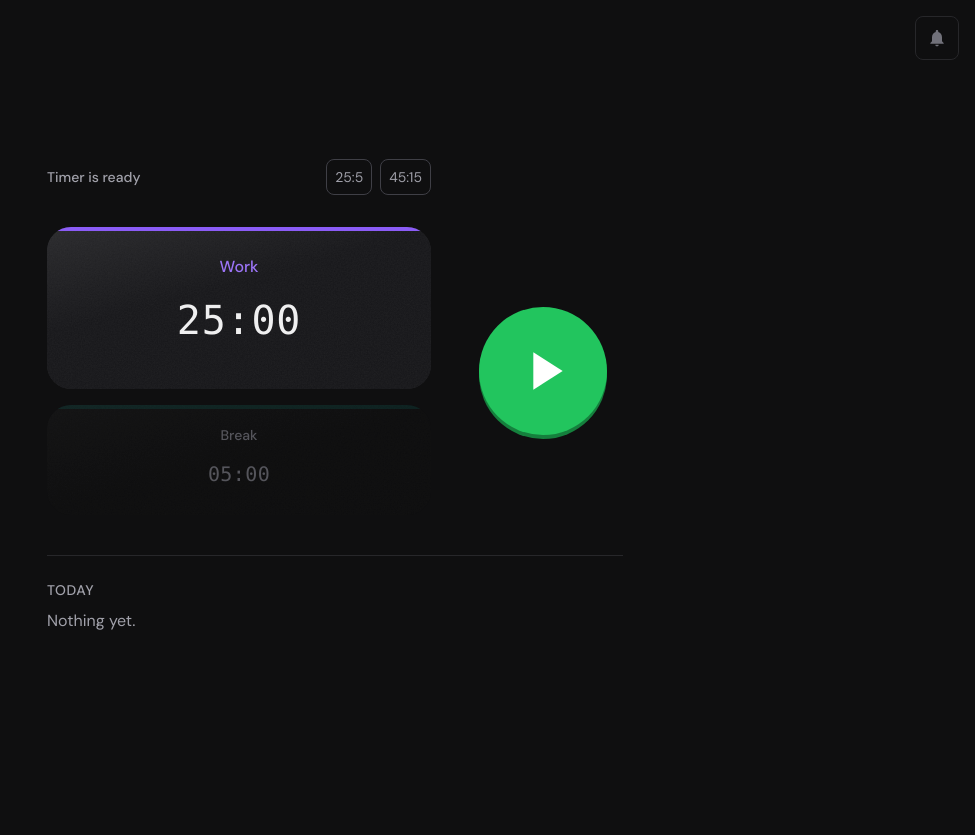
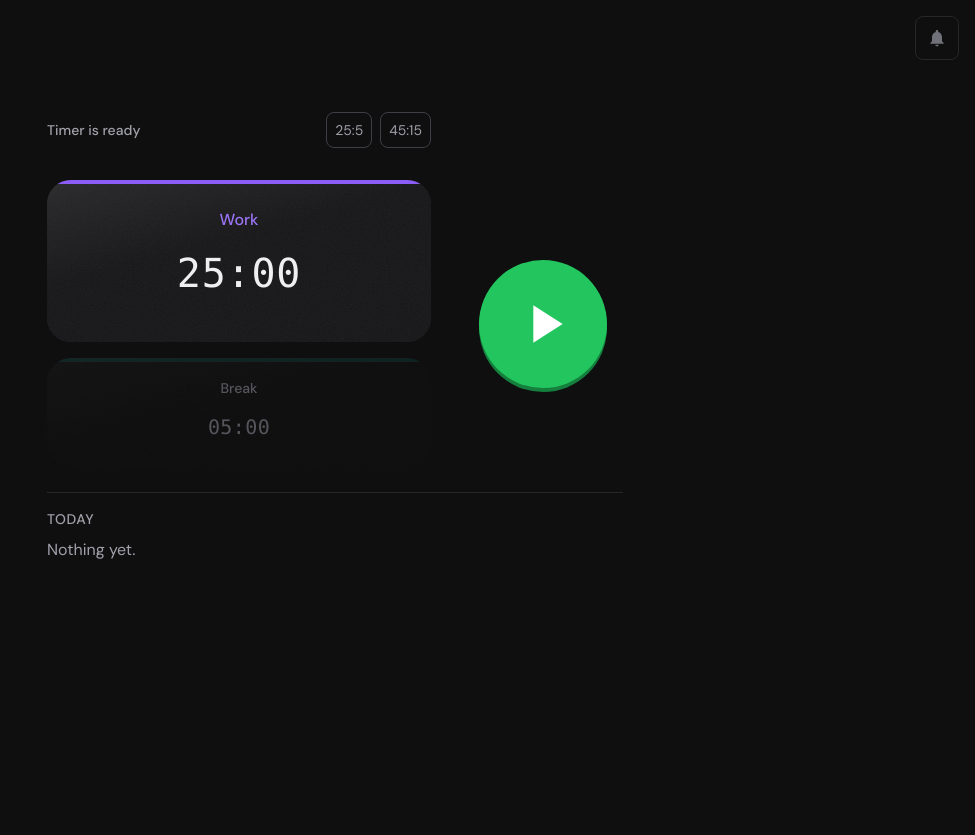
Before and after one commit to corix/pomodoro, a website built with Vite: page index.html in a window 1280 px wide. Shown: the whole page, without its empty margins (305-1280 px from the left). Before the commit the page ends 800 px from the top, so only its background shows below. Built offline with nearby package versions, Linux system fonts and the light colour scheme.

Commit message:
Improve layout, adjusted body padding

```diff
--- a/index.html
+++ b/index.html
@@ -23,6 +23,7 @@
             <svg class="timer__icon timer__icon--volume" viewBox="0 0 24 24" fill="currentColor" aria-hidden="true"><path d="M12 22c1.1 0 2-.9 2-2h-4c0 1.1.9 2 2 2zm6-6v-5c0-3.07-1.63-5.64-4.5-6.32V4c0-.83-.67-1.5-1.5-1.5s-1.5.67-1.5 1.5v.68C7.64 5.36 6 7.92 6 11v5l-2 2v1h16v-1l-2-2z"/></svg>
             <svg class="timer__icon timer__icon--muted" viewBox="0 0 24 24" fill="currentColor" aria-hidden="true"><path d="M12 22c1.1 0 2-.9 2-2h-4c0 1.1.9 2 2 2zm6-6v-5c0-3.07-1.63-5.64-4.5-6.32V4c0-.83-.67-1.5-1.5-1.5s-1.5.67-1.5 1.5v.68C7.64 5.36 6 7.92 6 11v5l-2 2v1h16v-1l-2-2z"/><path d="M2 2l20 20" stroke="currentColor" stroke-width="2" stroke-linecap="round" fill="none"/></svg>
         </button>
+        <div class="timer-viewport">
         <main class="timer" role="timer" aria-live="polite">
             <div class="timer__status-row">
                 <div class="timer__status-row-inner">
@@ -92,6 +93,7 @@
             <ol class="day-log__cycles" id="day-log-cycles" aria-label="Completed cycles"></ol>
             <button type="button" class="day-log__view-all" id="day-log-view-all" aria-label="Show all log entries" hidden>view all</button>
         </section>
+        </div>
     </div>
     <script type="module" src="/src/main.js"></script>
 </body>
--- a/src/style.css
+++ b/src/style.css
@@ -88,20 +88,24 @@
   --radius-xl: 1rem;      /* 16px */
   --radius-2xl: 1.5rem;   /* 24px – timer segments */
   --radius-full: 9999px;
+
+  /* Top padding as % of viewport height */
+  --page-top-padding: 10vh;
 }
 
 /* ─── Base & layout ─── */
 body {
   margin: 0;
   min-height: 100vh;
+  padding-top: var(--page-top-padding);
   background: var(--color-bg);
   color: var(--color-text);
   font-family: var(--font-body);
   font-size: var(--text-base);
   line-height: var(--line-height-normal);
   display: flex;
+  flex-direction: column;
   align-items: center;
-  justify-content: center;
   position: relative;
 }
 
@@ -219,6 +223,27 @@ body {
   padding: var(--space-xl);
   position: relative;
   z-index: 1;
+  display: flex;
+  flex-direction: column;
+}
+
+/* Timer fixed at top of viewport; log below within same viewport, scrolls when needed */
+.timer-viewport {
+  height: calc(100vh - var(--page-top-padding));
+  display: flex;
+  flex-direction: column;
+  box-sizing: border-box;
+  min-height: 0;
+}
+
+.timer-viewport > .timer {
+  flex-shrink: 0;
+}
+
+.timer-viewport > .day-log {
+  flex: 1;
+  min-height: 0;
+  overflow-y: auto;
 }
 
 .mute-corner {
@@ -805,8 +830,8 @@ body {
 
 /* ─── Today's log (completed cycles) ─── */
 .day-log {
-  margin-top: var(--space-2xl);
-  padding-top: var(--space-lg);
+  margin-top: var(--space-lg);
+  padding-top: var(--space-md);
   border-top: 1px solid var(--color-border-subtle);
 }
 
```
